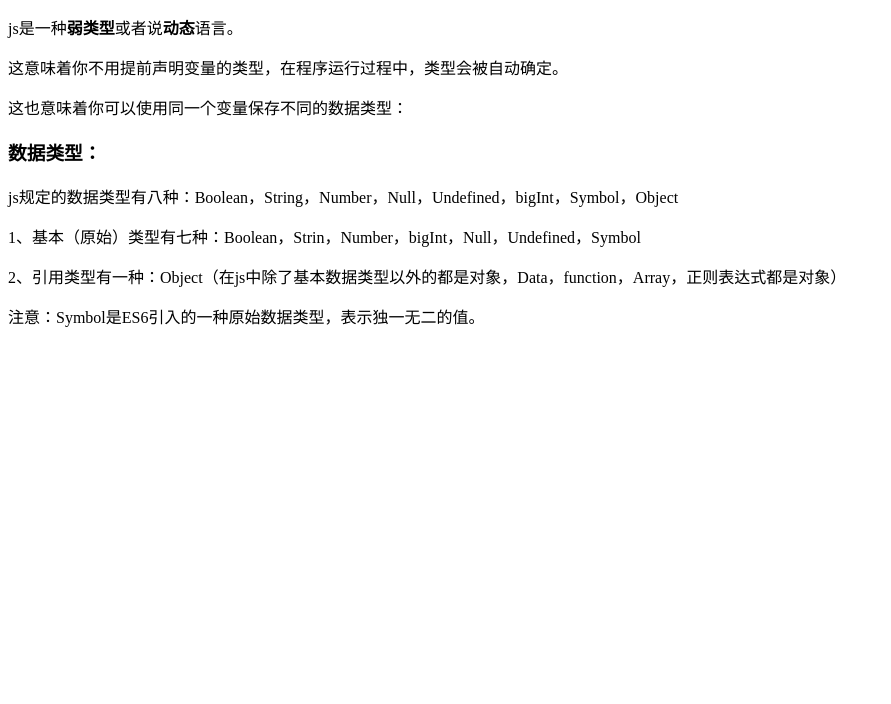
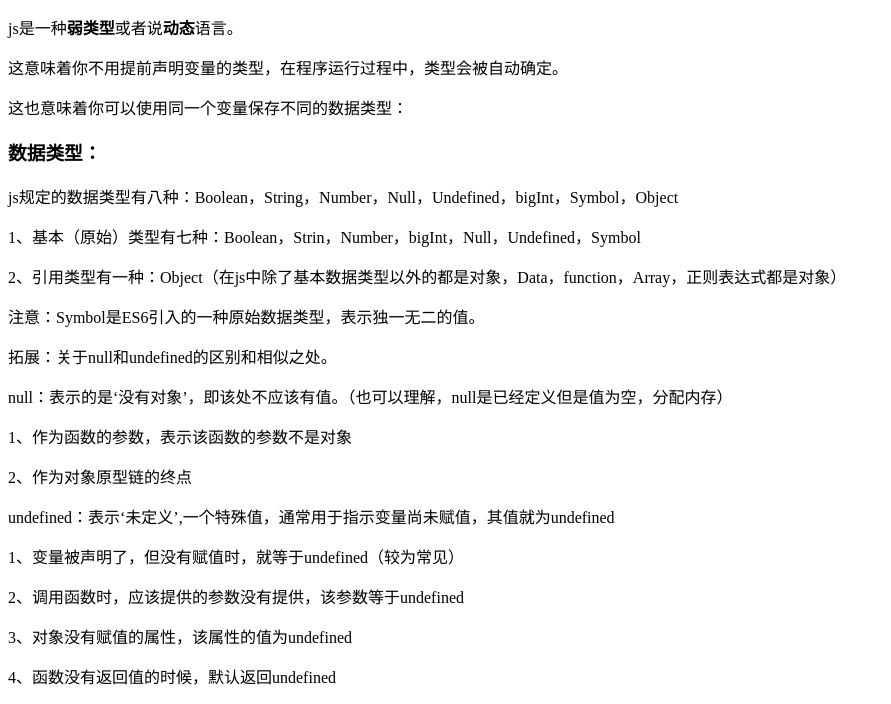
Before and after one commit to AngleQi/interview_demo, a plain HTML site: page js变量和类型.html in a window 1280 px wide. Shown: the part 352-1056 px from the top of the page, without its empty margins (0-891 px from the left). Before the commit the page ends 800 px from the top, so only its background shows below. Drawn offline with Linux system fonts and the light colour scheme.

```diff
--- a/js变量和类型.html
+++ b/js变量和类型.html
@@ -20,6 +20,15 @@
  <p>1、基本（原始）类型有七种：Boolean，Strin，Number，bigInt，Null，Undefined，Symbol</p>
  <p>2、引用类型有一种：Object（在js中除了基本数据类型以外的都是对象，Data，function，Array，正则表达式都是对象）</p>
  <p>注意：Symbol是ES6引入的一种原始数据类型，表示独一无二的值。</p>
+ <p>拓展：关于null和undefined的区别和相似之处。</p>
+ <p>null：表示的是‘没有对象’，即该处不应该有值。（也可以理解，null是已经定义但是值为空，分配内存）</p>
+ <p>1、作为函数的参数，表示该函数的参数不是对象</p>
+ <p>2、作为对象原型链的终点</p>
+ <p>undefined：表示‘未定义’,一个特殊值，通常用于指示变量尚未赋值，其值就为undefined</p>
+ <p>1、变量被声明了，但没有赋值时，就等于undefined（较为常见）</p>
+ <p>2、调用函数时，应该提供的参数没有提供，该参数等于undefined</p>
+ <p>3、对象没有赋值的属性，该属性的值为undefined</p>
+ <p>4、函数没有返回值的时候，默认返回undefined</p>
 </body>
 <script>
     // 动态类型
@@ -45,5 +54,8 @@
    console.log("x的值是", x)  // 返回x的值是undefined
    // 数字类型：Number,是一种定义为64位双精度浮点型的数字数据类型
    // BigInt 类型：是js中的一个基础的数值类型，可以用任意精度表示整数
+   // String：字符串类型，用于表示文本数据，字符串的长度是它的元素的数量
+   // Symbol: 符号类型，是唯一的并且不可修改的，并且也可以用来作为Object的key的值
+  // 对象：是指内存中的可以被标识符引用的一块区域
 </script>
 </html>
```
Also changed, not shown: js/prototype.js (added, +10 -0 lines), 原型和原型链.html (added, +11 -0 lines).
